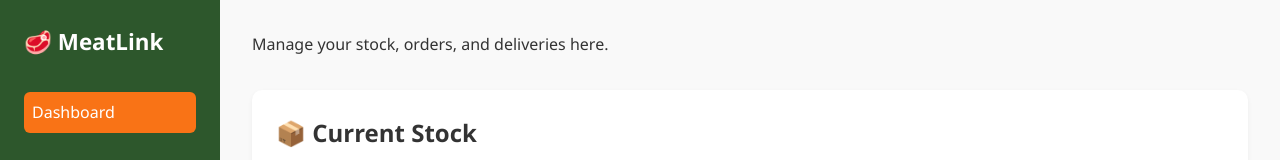
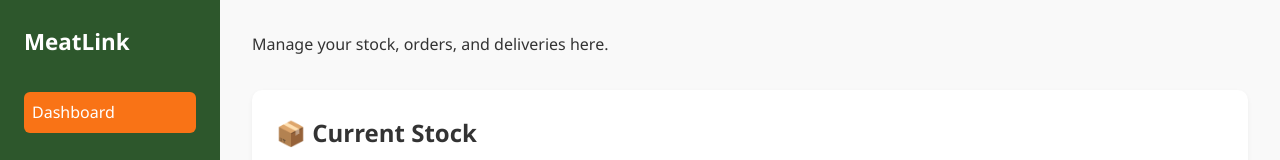
Before and after one commit to solohuns/meatlink-mvp, a plain HTML site: page dashboard.html in a window 1280 px wide. Shown: the top 160 px of the page. Drawn offline with Linux system fonts and the light colour scheme; a script that the page names is missing.

Commit message:
Update dashboard.html

```diff
--- a/dashboard.html
+++ b/dashboard.html
@@ -10,7 +10,7 @@
 <body class="dashboard-body">
   <div class="dashboard">
     <aside class="sidebar">
-      <div class="sidebar-brand">🥩 MeatLink</div>
+      <div class="sidebar-brand"> MeatLink</div>
       <nav class="sidebar-nav">
         <a href="dashboard.html" class="active">Dashboard</a>
         <a href="stock.html">My Stock</a>
```
